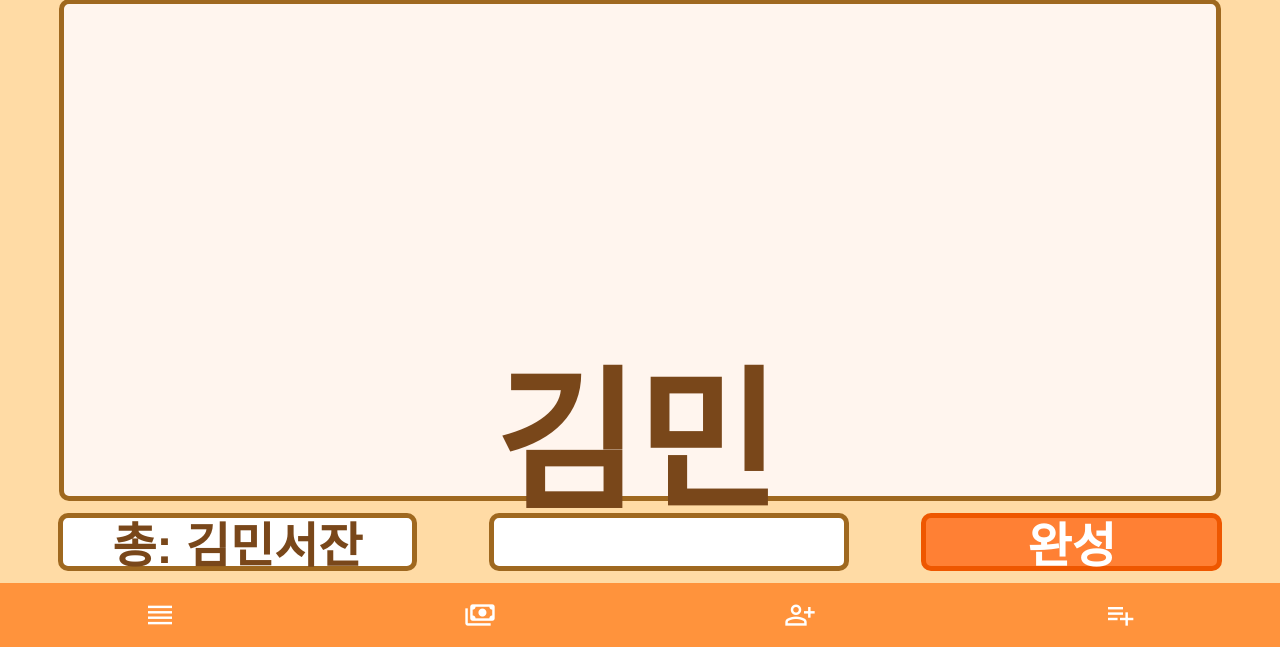
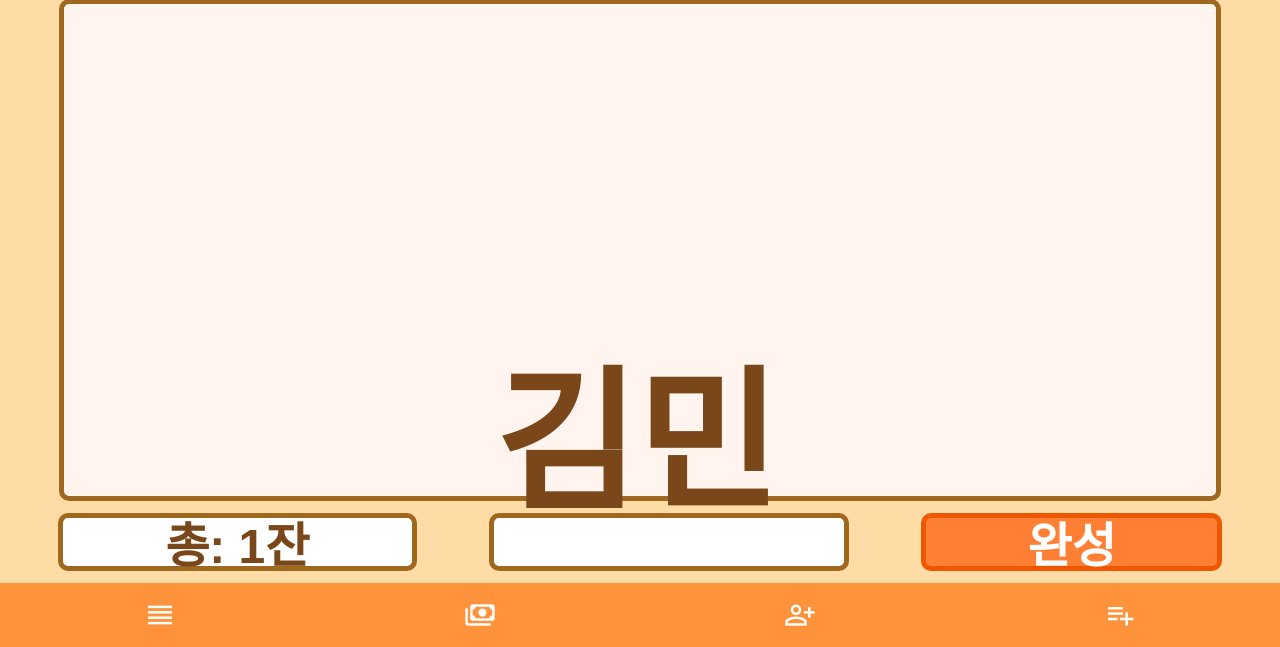
Before and after one commit to kugring/J-raum, a Django app: page /manager/ in a window 1280 px wide. Shown: the part 153-800 px from the top of the page. Run offline with Django 5.2, Linux system fonts and the light colour scheme; data comes from the database, SQL or seed files in the repository; some web fonts are replaced.

```diff
--- a/static/main/main.js
+++ b/static/main/main.js
@@ -1008,7 +1008,8 @@ function pointAdd_paying(name, phoneNumber, current_point, totalPayPoint) {
 	var pointAddCheck = document.querySelector('.point-add-check');
 	var pointAddInput = document.querySelector('.point-add-input');
 	var pointAddClose = document.querySelector('.point-add-close');
-	console.log('너는 지금 ' + current_point + '원이 있고 필요한 금액은 ' + totalPayPoint);
+	console.log('너는 지금 ' + current_point + '원이 있고 필요한 금액은 ' + totalPayPoint + '원이다.');
+	// 그래 여기까진 문제없다구....ㅠㅠㅠㅠ
 
 
 	// 먼저 윈도우를 올림
--- a/templates/main/manager.html
+++ b/templates/main/manager.html
@@ -37,7 +37,7 @@
             <!--js에서 데이터가 들어와질 예정-->
         </div>
         <div class="order-menu-bottom">
-            <div class="order-total-quantity"> 총: {{ order_list.order_name }}잔</div>
+            <div class="order-total-quantity"> 총: {{ order_list.total_quantity }}잔</div>
             <div class="order-name-title">{{ order_list.order_name }}</div>
             <div class="order-complete" onclick="orderCheck()">완성</div>
         </div>
```
